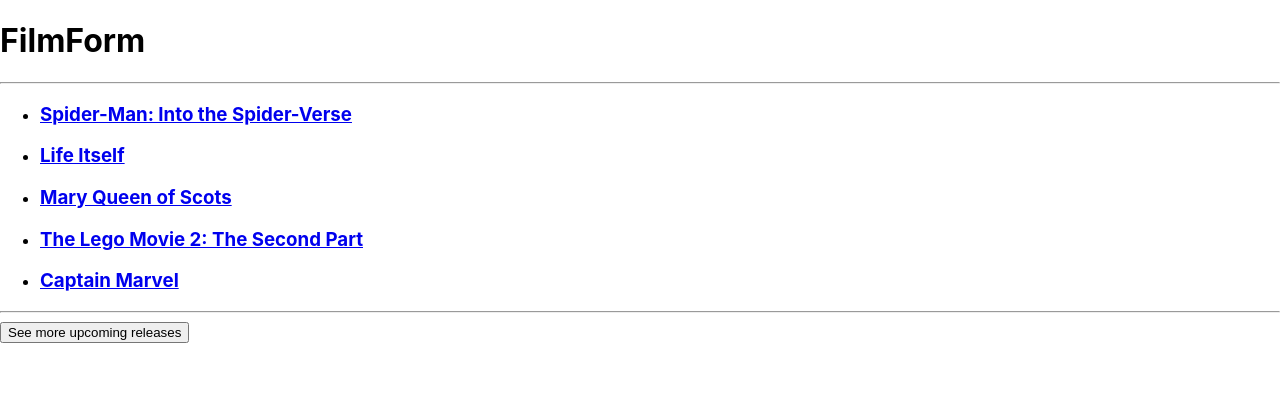
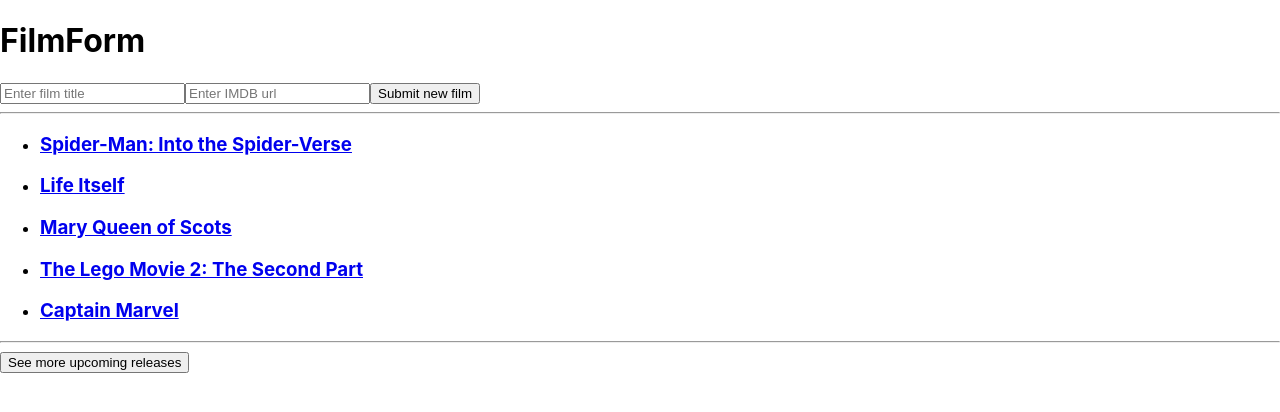
Before and after one commit to DannyW9/React-multiple-components-IMDB, a React (Create React App) app: page / in a window 1280 px wide. Shown: the top 412 px of the page. Built offline with nearby package versions, Linux system fonts and the light colour scheme.

Commit message:
Adds working form for extension

```diff
--- a/src/components/FilmForm.js
+++ b/src/components/FilmForm.js
@@ -2,9 +2,45 @@
 
 class FilmForm extends Component{
 
+  constructor(props) {
+    super(props);
+    this.state = {
+      name: '',
+      url: ''
+    }
+  this.handleNameChange = this.handleNameChange.bind(this);
+  this.handleUrlChange = this.handleUrlChange.bind(this);
+  this.handleSubmit = this.handleSubmit.bind(this);
+  }
+
+  handleNameChange(event){
+    this.setState({name: event.target.value})
+  }
+
+  handleUrlChange(event){
+    this.setState({url: event.target.value})
+  }
+
+  handleSubmit(event){
+    event.preventDefault();
+    if (!this.state.name.trim() || !this.state.url.trim()){
+      return
+    }
+    this.props.onFilmSubmit(this.state);
+    this.setState({name: '', url: ''})
+  }
+
   render(){
     return(
-      <h1>FilmForm</h1>
+      <div>
+        <h1>FilmForm</h1>
+        <form onSubmit={this.handleSubmit}>
+          <input type="text" placeholder="Enter film title" value={this.state.name} onChange={this.handleNameChange} />
+          <input type="text" placeholder="Enter IMDB url" value={this.state.url} onChange={this.handleUrlChange} />
+          <input type="submit" value="Submit new film" />
+        </form>
+      </div>
+
     );
   }
 }
--- a/src/containers/FilmBox.js
+++ b/src/containers/FilmBox.js
@@ -36,12 +36,19 @@
         }
       ]
     }
+    this.handleFilmSubmit = this.handleFilmSubmit.bind(this);
+  }
+
+  handleFilmSubmit(newFilm){
+    newFilm.id = Date.now();
+    const updatedFilms = [...this.state.data, newFilm];
+    this.setState({data: updatedFilms})
   }
 
   render() {
     return (
       <div>
-        <FilmForm />
+        <FilmForm onFilmSubmit={this.handleFilmSubmit} />
         <hr/>
         <FilmList data={this.state.data}/>
         <hr/>
```
